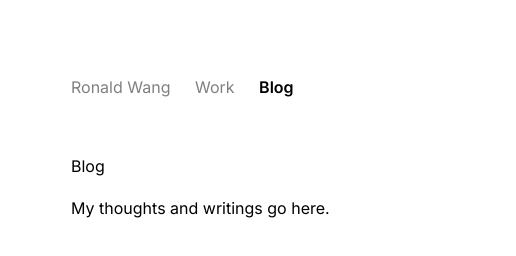
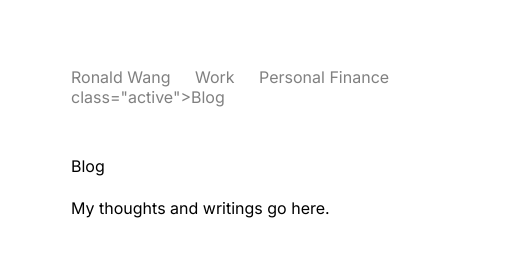
Before and after one commit to rontato/rontato.github.io, a plain HTML site: page blog.html in a window 1280 px wide. Shown: the full height of the page, 319-835 px from the left. Drawn offline with Linux system fonts and the light colour scheme.

Commit message:
Update blog.html

```diff
--- a/blog.html
+++ b/blog.html
@@ -15,7 +15,7 @@
             <div class="nav-tab">
                 <a href="index.html">Ronald Wang</a>
                 <a href="work.html">Work</a>
-                <a href="blog.html" class="active">Blog</a>
+                <a href="personal_finance.html">Personal Finance class="active">Blog</a>
             </div>
             <div class="profile-picture">
                 <img src="Ronald Wang Microsoft 2023 Headshot.jpg" alt="Ronald's Photo">
```
